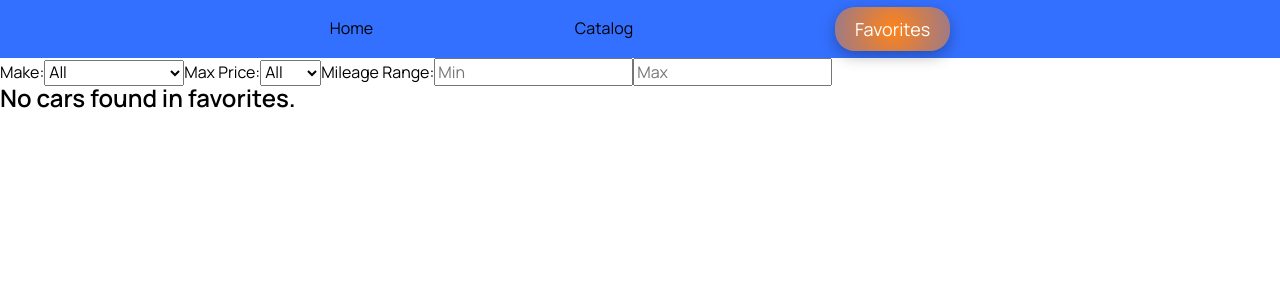
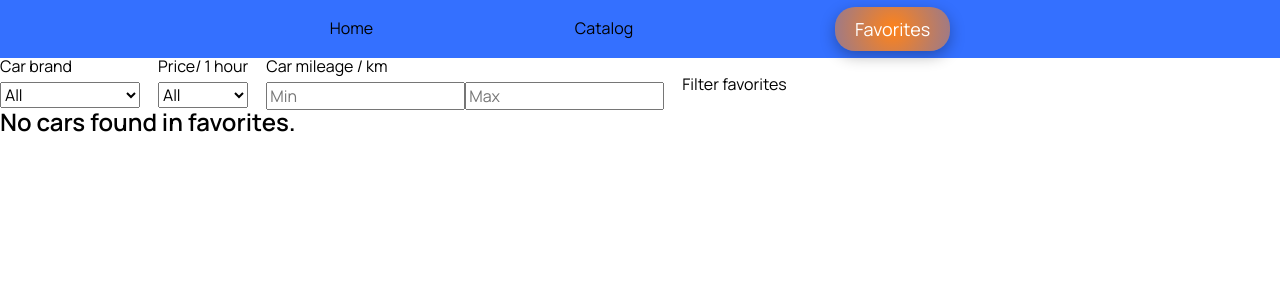
Before and after one commit to BerkovskiiAlex/car-rental, a React (Create React App) app: page /favorites in a window 1280 px wide. Shown: the top 300 px of the page. Built offline with nearby package versions, Linux system fonts and the light colour scheme.

Commit message:
add filter favorits on submit

```diff
--- a/src/pages/FavoritesPage/Favorites.jsx
+++ b/src/pages/FavoritesPage/Favorites.jsx
@@ -25,6 +25,8 @@ export const Favorites = () => {
   const [selectedPrice, setSelectedPrice] = useState("");
   const [mileageRange, setMileageRange] = useState({ min: "", max: "" });
 
+  const [filteredFavorites, setFilteredFavorites] = useState(favorites);
+
   const isCarInFavorites = (carId) => {
     return favorites.some((favoriteCar) => favoriteCar.id === carId);
   };
@@ -42,25 +44,48 @@ export const Favorites = () => {
     dispatch(addToCarModal(carId));
   };
 
-  const filterFavoriteCars = (car) => {
+  const filterFavoriteCars = () => {
+    return favorites.filter((car) => {
       let makeFilter = !selectedMake || car.make === selectedMake;
       let priceFilter = !selectedPrice || car.rentalPrice <= selectedPrice;
       let mileageFilter =
         (!mileageRange.min || car.mileage >= mileageRange.min) &&
         (!mileageRange.max || car.mileage <= mileageRange.max);
       return makeFilter && priceFilter && mileageFilter;
+    });
   };
 
-  const filteredFavoriteCars = favorites.filter(filterFavoriteCars);
+  const handleChange = (e) => {
+    const { name, value } = e.target;
+    if (name === "min" || name === "max") {
+      setMileageRange({ ...mileageRange, [name]: value });
+    } else if (e.target.id === "makeFilter") {
+      setSelectedMake(value);
+    } else if (e.target.id === "priceFilter") {
+      setSelectedPrice(value);
+    }
+  };
+
+  const handleFormSubmit = (e) => {
+    e.preventDefault();
+
+    setFilteredFavorites(filterFavoriteCars());
+  };
 
   return (
     <section>
-      <div>
-        <label htmlFor="makeFilter">Make:</label>
+      <form
+        onSubmit={handleFormSubmit}
+        style={{ display: "flex", gap: "18px" }}
+      >
+        <div style={{ display: "flex", gap: "18px" }}>
+          <div style={{ display: "flex", flexDirection: "column", gap: "8px" }}>
+            <label htmlFor="makeFilter">Car brand</label>
             <select
               id="makeFilter"
+              name="makeFilter"
               value={selectedMake}
-          onChange={(e) => setSelectedMake(e.target.value)}
+              onChange={handleChange}
             >
               <option value="">All</option>
               {makes.map((make) => (
@@ -69,12 +94,15 @@ export const Favorites = () => {
                 </option>
               ))}
             </select>
+          </div>
 
-        <label htmlFor="priceFilter">Max Price:</label>
+          <div style={{ display: "flex", flexDirection: "column", gap: "8px" }}>
+            <label htmlFor="priceFilter">Price/ 1 hour</label>
             <select
               id="priceFilter"
+              name="priceFilter"
               value={selectedPrice}
-          onChange={(e) => setSelectedPrice(e.target.value)}
+              onChange={handleChange}
             >
               <option value="">All</option>
               {[...Array(50)].map((_, index) => (
@@ -83,31 +111,36 @@ export const Favorites = () => {
                 </option>
               ))}
             </select>
+          </div>
 
-        <label htmlFor="minMileageRange">Mileage Range:</label>
+          <div style={{ display: "flex", flexDirection: "column", gap: "8px" }}>
+            <label htmlFor="minMileageRange">Car mileage / km</label>
+            <div style={{ display: "flex" }}>
               <input
                 type="number"
                 id="minMileageRange"
+                name="min"
                 placeholder="Min"
                 value={mileageRange.min}
-          onChange={(e) =>
-            setMileageRange({ ...mileageRange, min: e.target.value })
-          }
+                onChange={handleChange}
               />
               <input
                 type="number"
                 id="maxMileageRange"
+                name="max"
                 placeholder="Max"
                 value={mileageRange.max}
-          onChange={(e) =>
-            setMileageRange({ ...mileageRange, max: e.target.value })
-          }
+                onChange={handleChange}
               />
             </div>
+          </div>
+        </div>
+        <button type="submit">Filter favorites</button>
+      </form>
       {favorites.length === 0 ? (
         <h1>No cars found in favorites.</h1>
       ) : (
-        filteredFavoriteCars.map((car) => {
+        filteredFavorites.map((car) => {
           const carIsFavorite = isCarInFavorites(car.id);
           return (
             <div key={car.id}>
```
Lines whose indentation alone changed are shown as unchanged.
